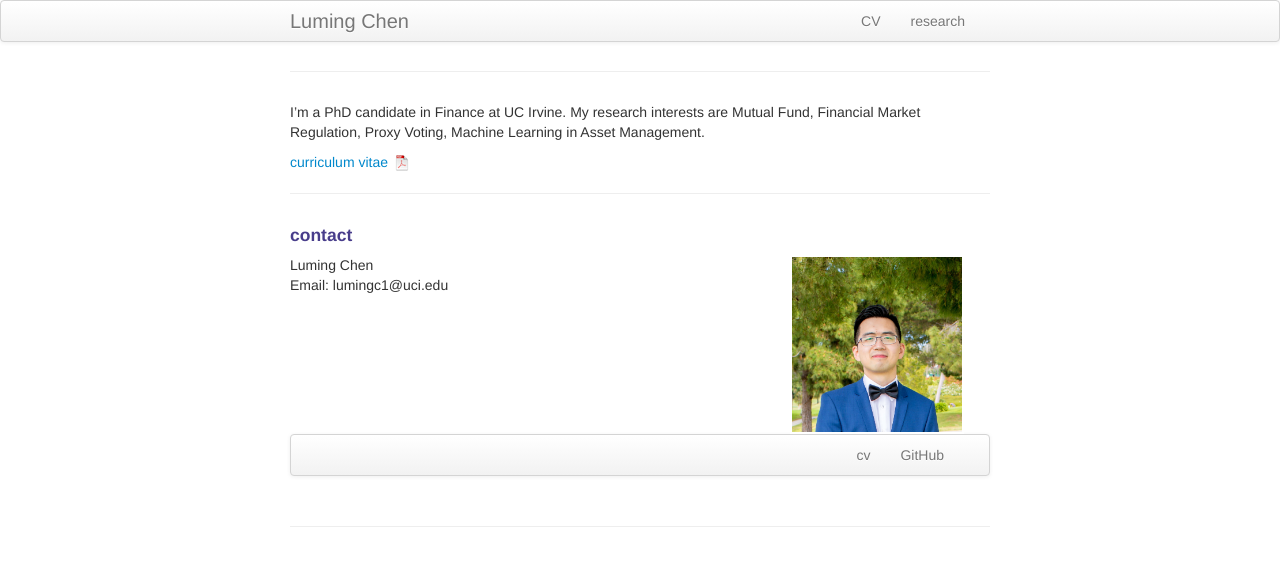
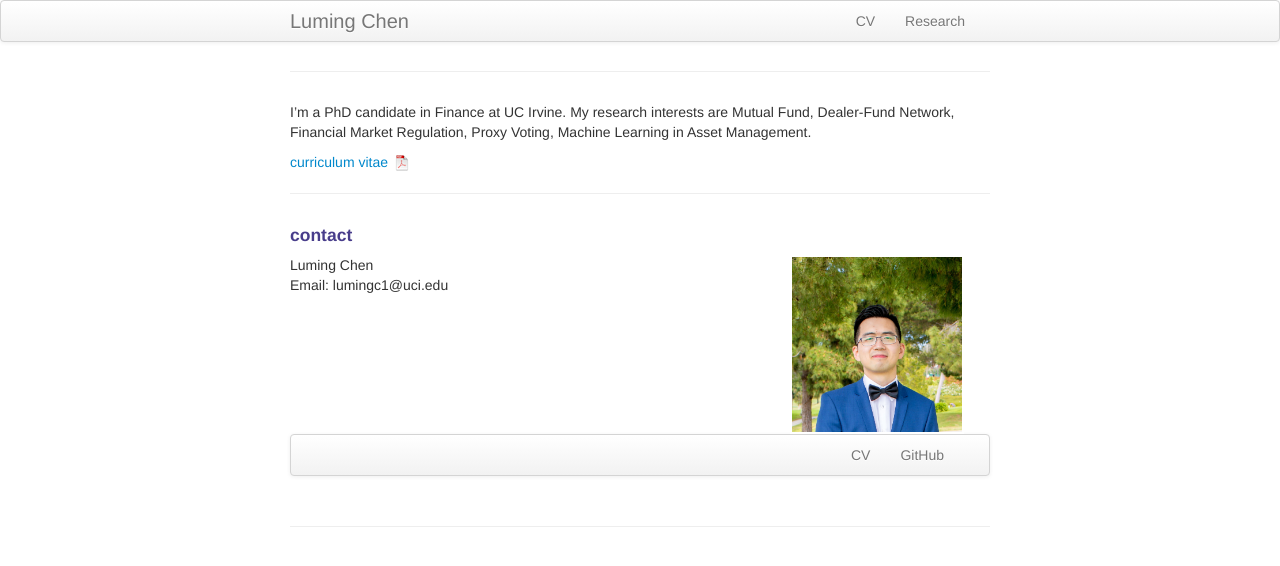
Before and after one commit to luming-chen/luming-chen, a Jekyll site: the page built from index.md, in a window 1280 px wide. Shown: the top 566 px of the page. Built offline with Jekyll 4.4.1, drawn with Linux system fonts in a browser that asks for light colours; our own code applies the rules of GitHub Pages for plain Markdown files.

Commit message:
jm update

```diff
--- a/_includes/themes/twitter/default.html
+++ b/_includes/themes/twitter/default.html
@@ -35,8 +35,8 @@
         <div class="container-narrow">
           <a class="brand" href="{{ HOME_PATH }}">{{ site.title }}</a>
           <ul class="nav">
-              <li><a href="{{ BASE_PATH }}/assets/CV.pdf">CV</a></li>
-              <li><a href="{{ BASE_PATH }}/pages/research.html">research</a></li>
+              <li><a href="{{ BASE_PATH }}/assets/Luming CV 202009.pdf">CV</a></li>
+              <li><a href="{{ BASE_PATH }}/pages/research.html">Research</a></li>
           </ul>
         </div>
       </div>
--- a/index.md
+++ b/index.md
@@ -6,7 +6,7 @@ My research interests are Mutual Fund,Dealer-Fund Network, Financial Market Regu
 keywords: Dealer-Fund trading relationships, US Corporate Bond Funds
 ---
 
-I'm a PhD candidate in Finance at UC Irvine. My research interests are Mutual Fund, Financial Market Regulation, Proxy Voting, Machine Learning in Asset Management.
+I'm a PhD candidate in Finance at UC Irvine. My research interests are Mutual Fund, Dealer-Fund Network, Financial Market Regulation, Proxy Voting, Machine Learning in Asset Management.
 
 [curriculum vitae ![CV as pdf]({{ BASE_PATH }}/pages/icons16/pdf-icon.png)]({{ BASE_PATH }}/assets/Luming CV 202009.pdf)<br/>
 
@@ -34,7 +34,7 @@ I'm a PhD candidate in Finance at UC Irvine. My research interests are Mutual Fu
 <div class="navbar">
   <div class="navbar-inner">
       <ul class="nav">
-          <li><a href="{{ BASE_PATH }}/assets/Luming CV 202009.pdf">cv</a></li>
+          <li><a href="{{ BASE_PATH }}/assets/Luming CV 202009.pdf">CV</a></li>
           <li><a href="https://github.com/luming-chen">GitHub</a></li>
 
       </ul>
```
